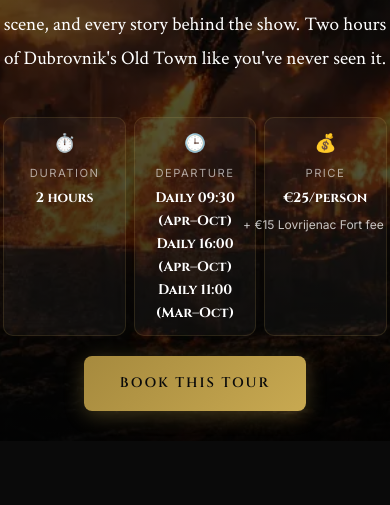
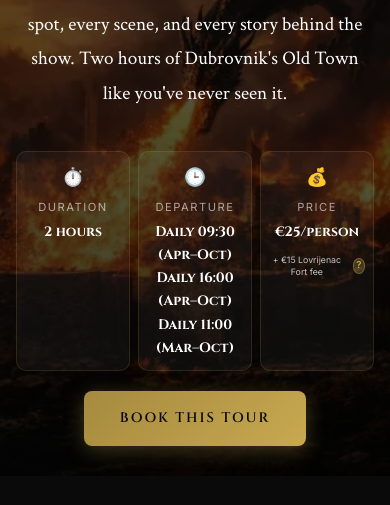
Before and after one commit to dariovolarevic-lab/dubrovnikgameofthronestours, a website: page iron-throne-premium.html in a window 390 px wide. Shown: the part 272-777 px from the top of the page. Drawn offline with Linux system fonts and the light colour scheme.

Commit message:
Fix mobile extra fee text overflow in meta box

```diff
--- a/css/styles.css
+++ b/css/styles.css
@@ -2865,6 +2865,12 @@ a:hover {
         margin-top: 1px;
     }
 
+    .meta-value.meta-note {
+        font-size: 0.55rem;
+        white-space: normal;
+        line-height: 1.3;
+    }
+
     .tour-gallery-grid {
         grid-template-columns: 1fr;
         grid-auto-rows: 200px;
```
